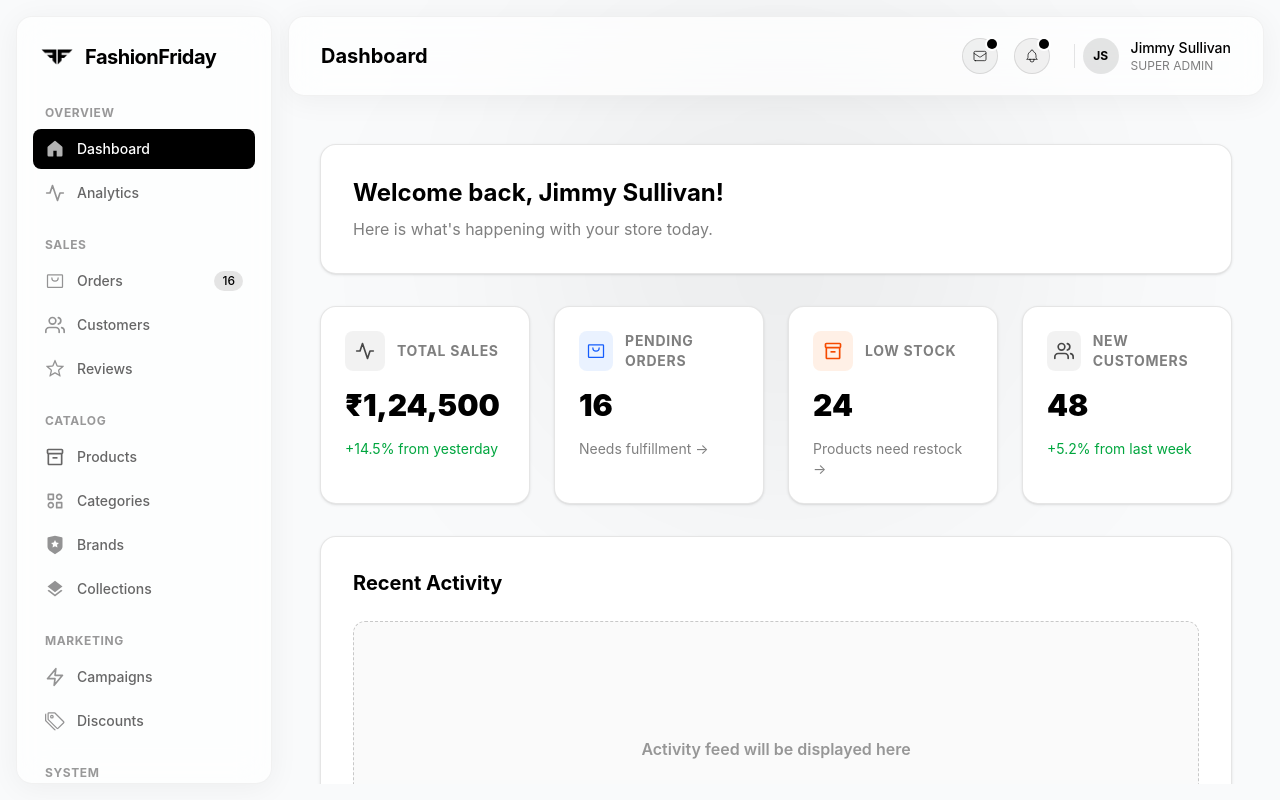
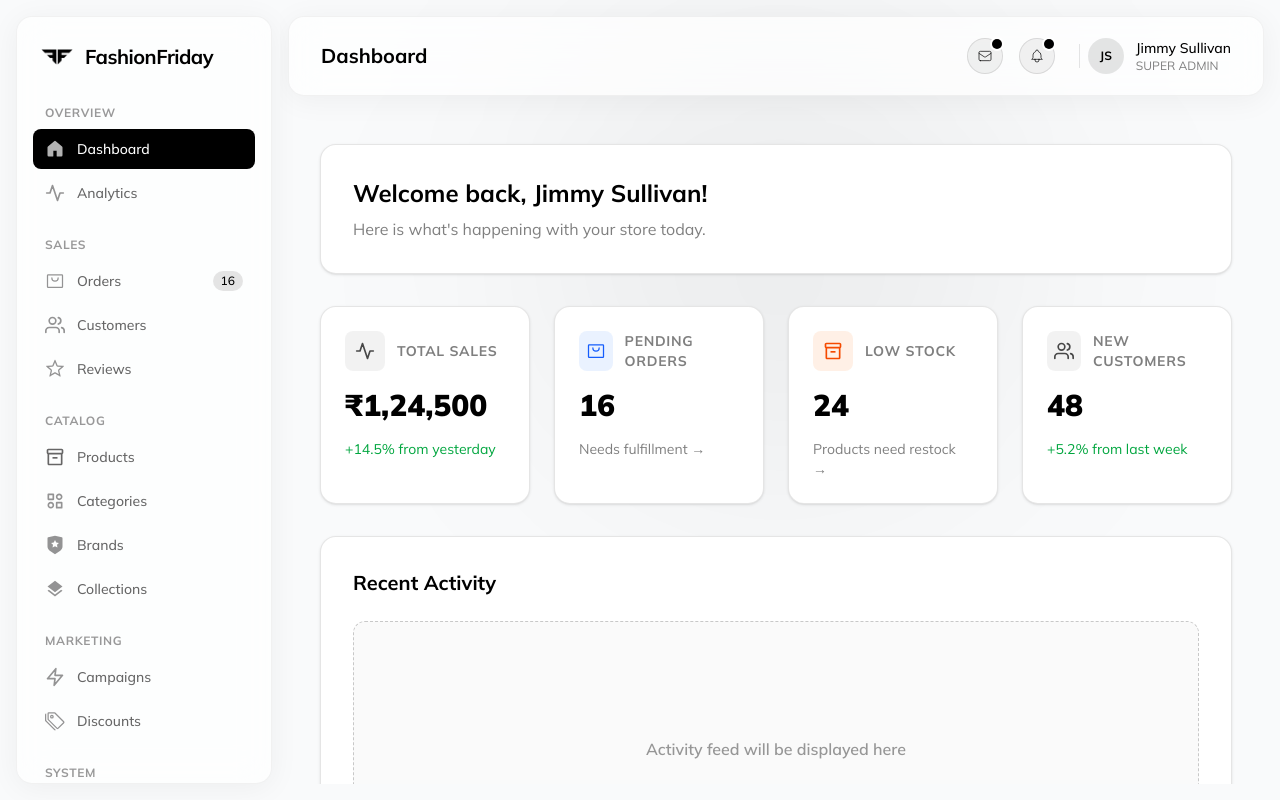
Before and after one commit to FashionFriday-tech/platform, a Next.js app in the folder apps/admin/: page / in a window 1280 px wide. Built offline with nearby package versions, Linux system fonts and the light colour scheme.

Commit message:
feat(admin): update global font family to Mulish

```diff
--- a/apps/admin/src/app/globals.css
+++ b/apps/admin/src/app/globals.css
@@ -4,8 +4,7 @@
 @variant dark (&:where(.dark, .dark *));
 
 @theme {
-  --font-sans: var(--font-geist-sans);
-  --font-mono: var(--font-geist-mono);
+  --font-sans: var(--font-mulish);
 }
 
 :root {
@@ -25,7 +24,7 @@
 body {
   color: var(--foreground);
   background: var(--background);
-  font-family: var(--font-sans), Arial, Helvetica, sans-serif;
+  font-family: var(--font-mulish), sans-serif;
   -webkit-font-smoothing: antialiased;
   -moz-osx-font-smoothing: grayscale;
 }
--- a/apps/admin/src/app/layout.tsx
+++ b/apps/admin/src/app/layout.tsx
@@ -1,18 +1,14 @@
 import type { Metadata } from 'next';
-import { Geist, Geist_Mono } from 'next/font/google';
+import { Mulish } from 'next/font/google';
 import './globals.css';
 import { ThemeProvider } from '@/components/ThemeProvider';
 import { Sidebar } from '@/components/layout/Sidebar';
 import { Header } from '@/components/layout/Header';
 import { AuthProvider } from '@/contexts/AuthContext';
 
-const geistSans = Geist({
-  variable: '--font-geist-sans',
-  subsets: ['latin'],
-});
-
-const geistMono = Geist_Mono({
-  variable: '--font-geist-mono',
+const mulish = Mulish({
+  style: ['normal', 'italic'],
+  variable: '--font-mulish',
   subsets: ['latin'],
 });
 
@@ -30,7 +26,7 @@ export default function RootLayout({
     <html lang="en" suppressHydrationWarning className="scrollbar-hide">
       <body
         suppressHydrationWarning
-        className={`${geistSans.variable} ${geistMono.variable} scrollbar-hide flex min-h-screen bg-gray-50 text-black antialiased dark:bg-black dark:text-white`}
+        className={`${mulish.variable} font-sans scrollbar-hide flex min-h-screen bg-gray-50 text-black antialiased dark:bg-black dark:text-white`}
       >
         <AuthProvider>
           <ThemeProvider attribute="class" defaultTheme="light" enableSystem>
```
